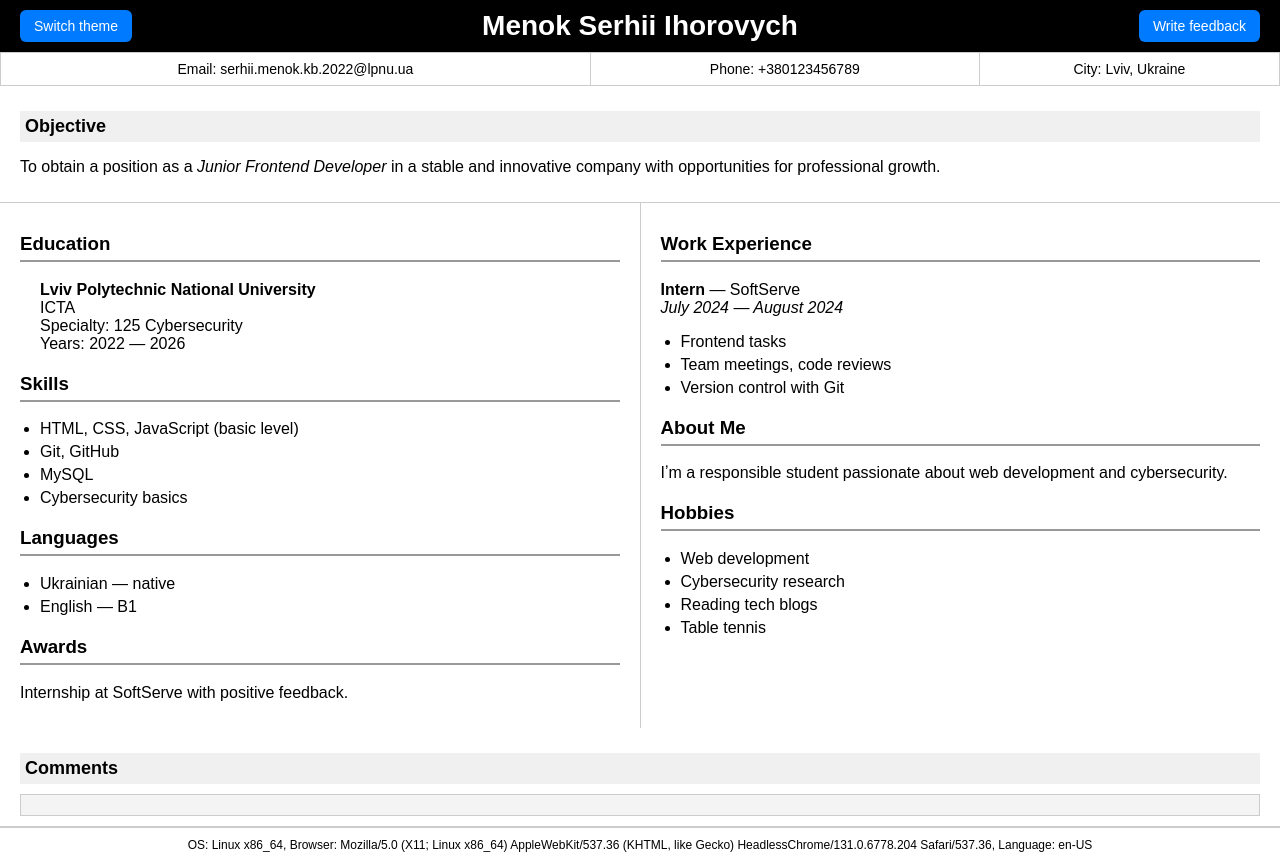
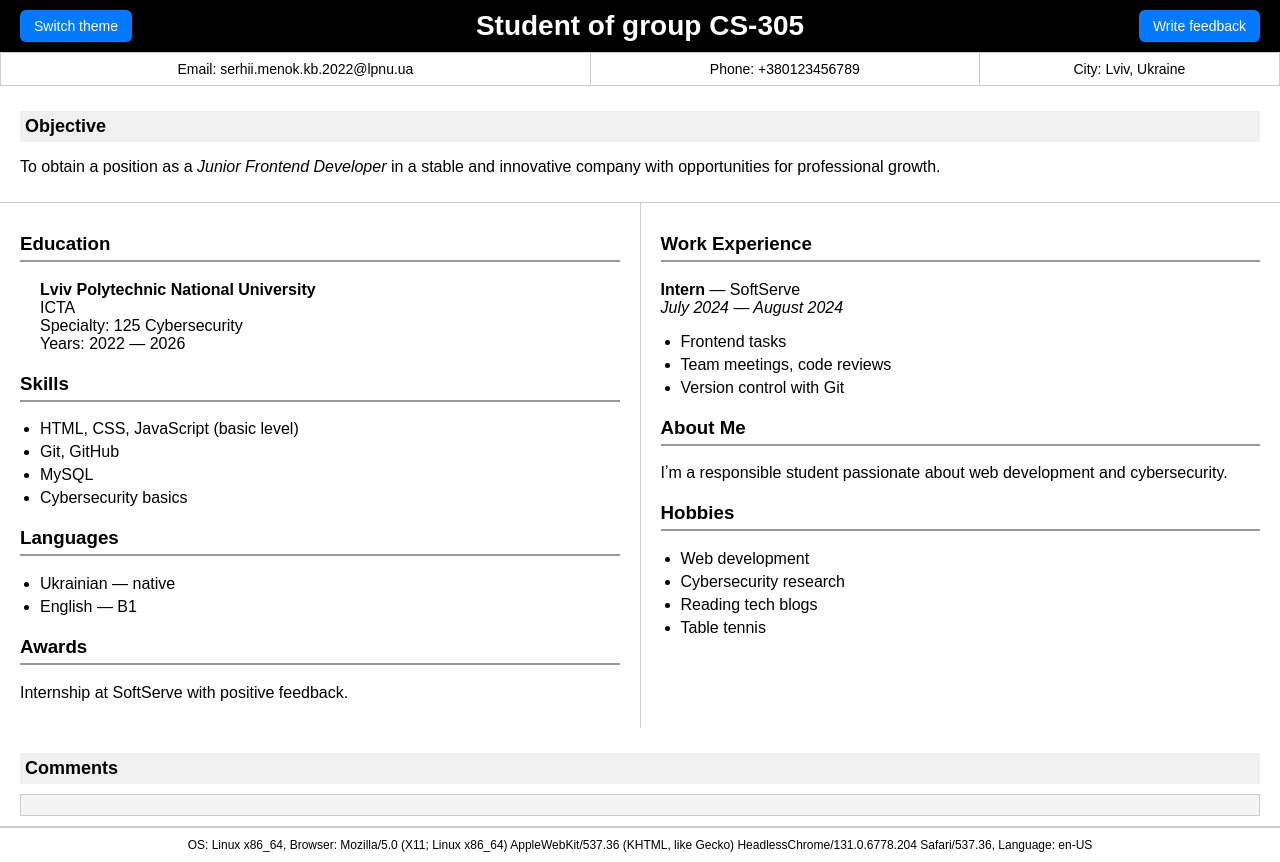
Before and after one commit to BlisqX/lab_5, a plain HTML site: page index.html in a window 1280 px wide. Drawn offline with Linux system fonts and the light colour scheme; no server answers.

Commit message:
Second commit

```diff
--- a/index.html
+++ b/index.html
@@ -13,7 +13,7 @@
   </div>
 
   <div class="header-title">
-    <h1>Menok Serhii Ihorovych</h1>
+    <h1>Student of group CS-305</h1>
   </div>
 
   <div class="header-button right">
```
